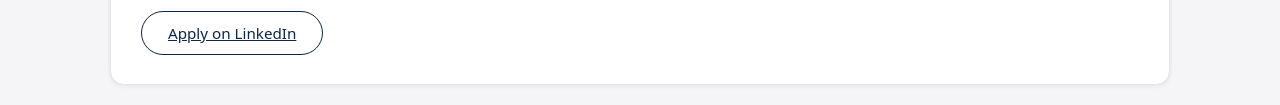
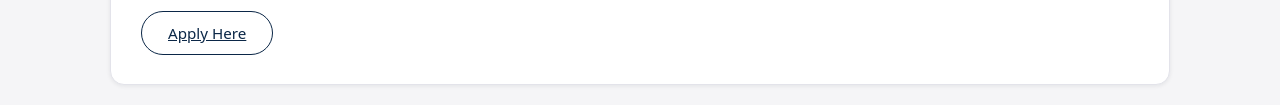
Before and after one commit to NPC-Beach-711/job_5.0, a plain HTML site: page careers.html in a window 1280 px wide. Shown: the part 1094-1199 px from the top of the page. Drawn offline with Linux system fonts and the light colour scheme.

Commit message:
Update job application link and button text

```diff
--- a/careers.html
+++ b/careers.html
@@ -160,10 +160,10 @@
           </ul>
 
 <a class="btn btn-outline"
-   href="https://www.linkedin.com/jobs/view/4325515610"
+   href="apply.html"
    target="_blank"
    rel="noopener noreferrer">
-  Apply on LinkedIn
+  Apply Here
 </a>
 
         </article>
```
